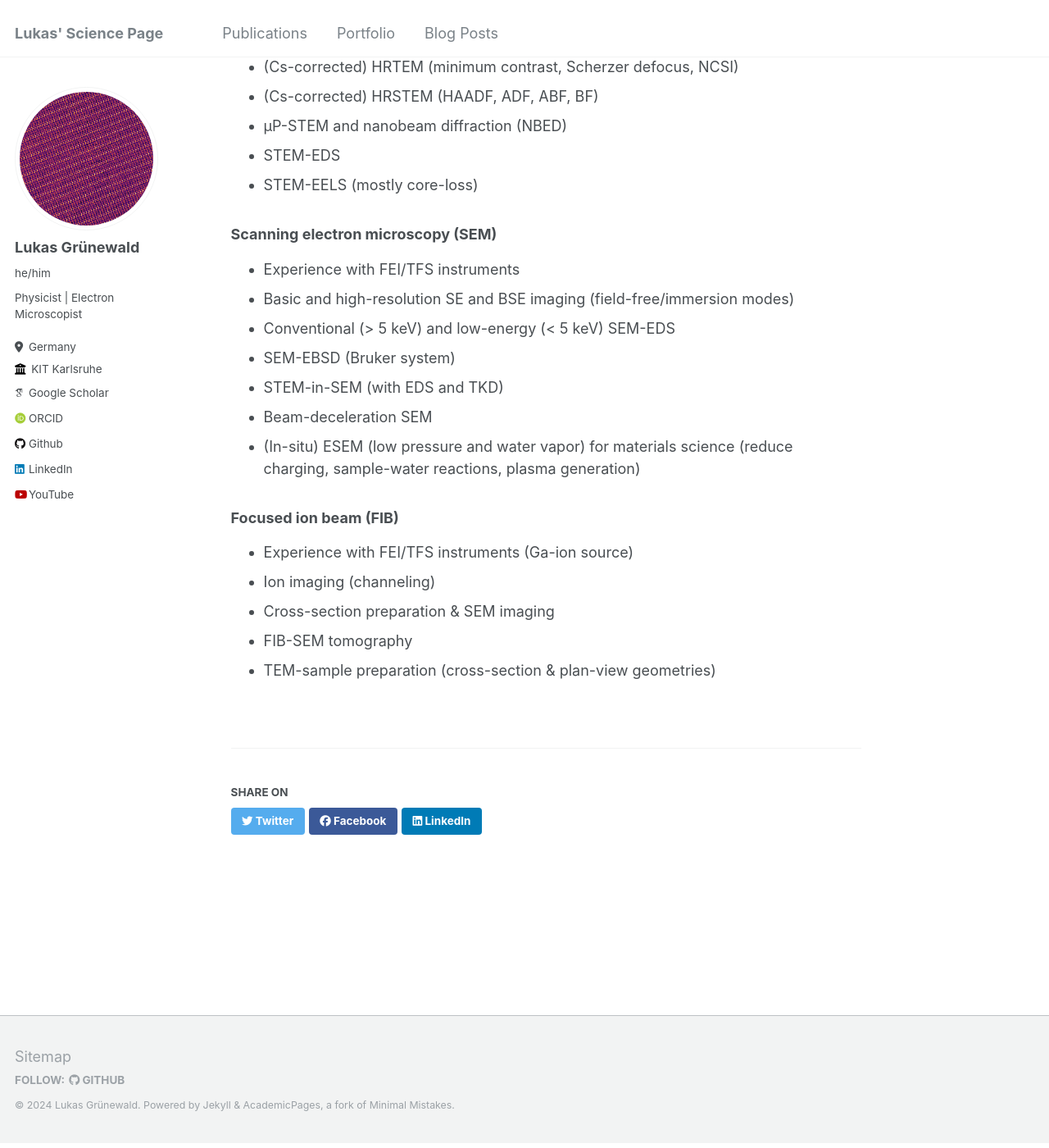
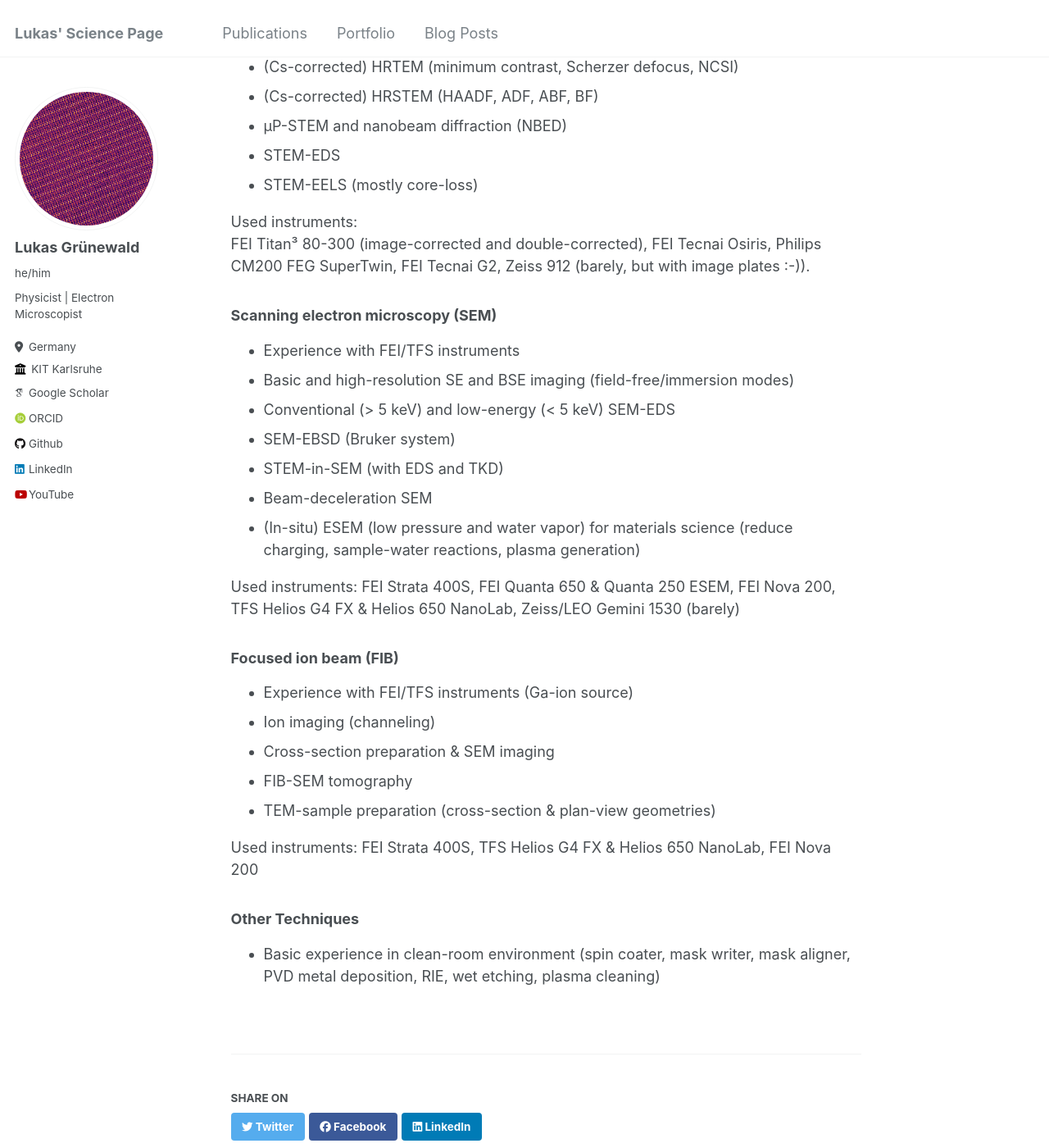
Before and after one commit to lukmuk/lukmuk.github.io, a Jekyll site: the page built from _portfolio/portfolio-skills.md, in a window 1280 px wide and 1400 px high, scrolled down 345 px. Shown: the whole window at 82% size. Built offline with Jekyll 4.4.1, drawn with Linux system fonts in a browser that asks for light colours; some web fonts are replaced.

Commit message:
update portfolio

```diff
--- a/_portfolio/portfolio-skills.md
+++ b/_portfolio/portfolio-skills.md
@@ -17,6 +17,9 @@ This is a list of my used techniques and skills.
 * STEM-EDS
 * STEM-EELS (mostly core-loss)
 
+Used instruments:
+FEI Titan³ 80-300 (image-corrected and double-corrected), FEI Tecnai Osiris, Philips CM200 FEG SuperTwin, FEI Tecnai G2, Zeiss 912 (barely, but with image plates :-)).
+
 ### Scanning electron microscopy (SEM)
 
 * Experience with FEI/TFS instruments
@@ -27,9 +30,20 @@ This is a list of my used techniques and skills.
 * Beam-deceleration SEM
 * (In-situ) ESEM (low pressure and water vapor) for materials science (reduce charging, sample-water reactions, plasma generation)
 
+Used instruments:
+FEI Strata 400S, FEI Quanta 650 & Quanta 250 ESEM, FEI Nova 200, TFS Helios G4 FX & Helios 650 NanoLab, Zeiss/LEO Gemini 1530 (barely)
+
 ### Focused ion beam (FIB)
+
 * Experience with FEI/TFS instruments (Ga-ion source)
 * Ion imaging (channeling)
 * Cross-section preparation & SEM imaging
 * FIB-SEM tomography
 * TEM-sample preparation (cross-section & plan-view geometries)
+
+Used instruments:
+FEI Strata 400S, TFS Helios G4 FX & Helios 650 NanoLab, FEI Nova 200
+
+### Other Techniques
+
+* Basic experience in clean-room environment (spin coater, mask writer, mask aligner, PVD metal deposition, RIE, wet etching, plasma cleaning)
```
Also changed, not shown: _portfolio/portfolio-repos.md (added, +58 -0 lines).
